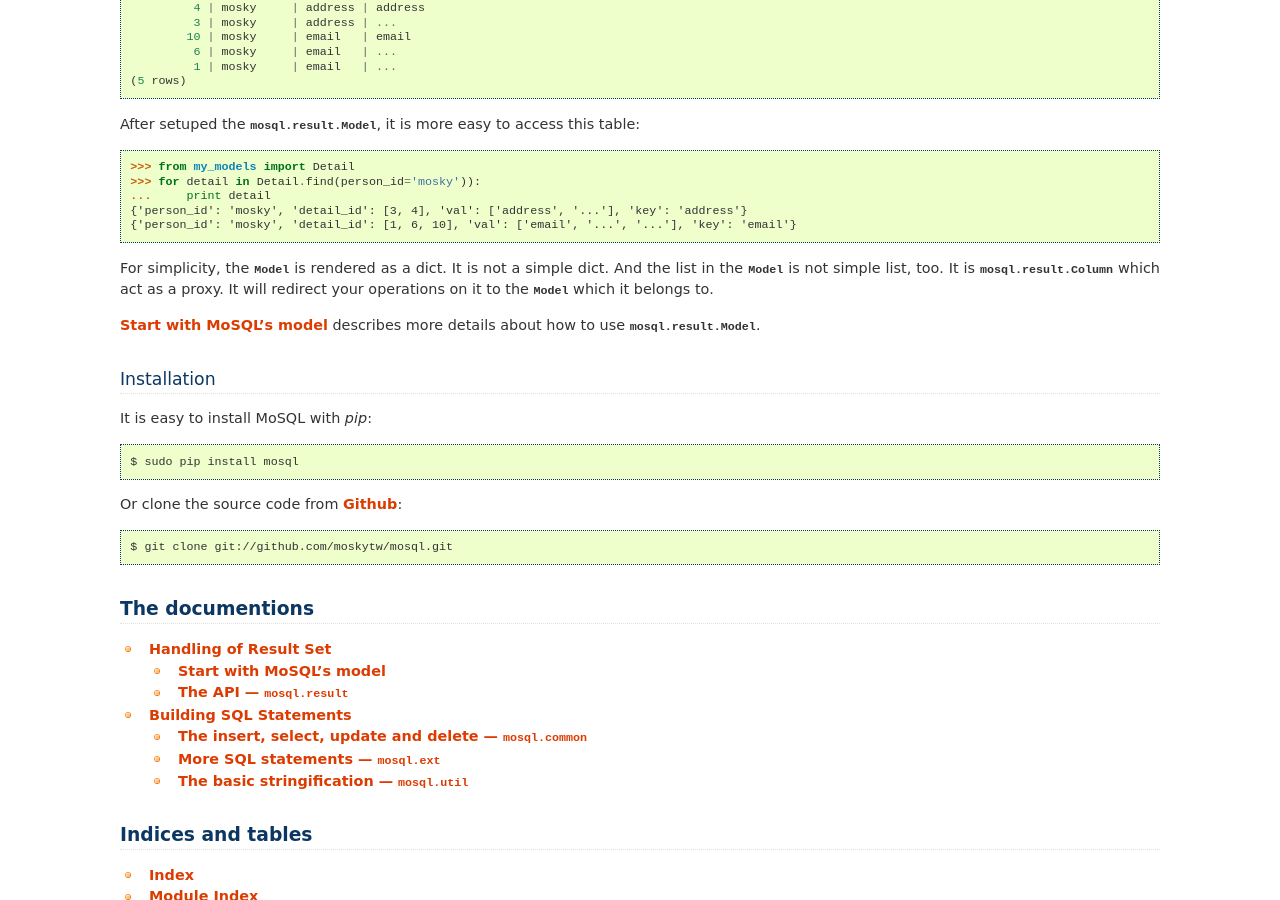
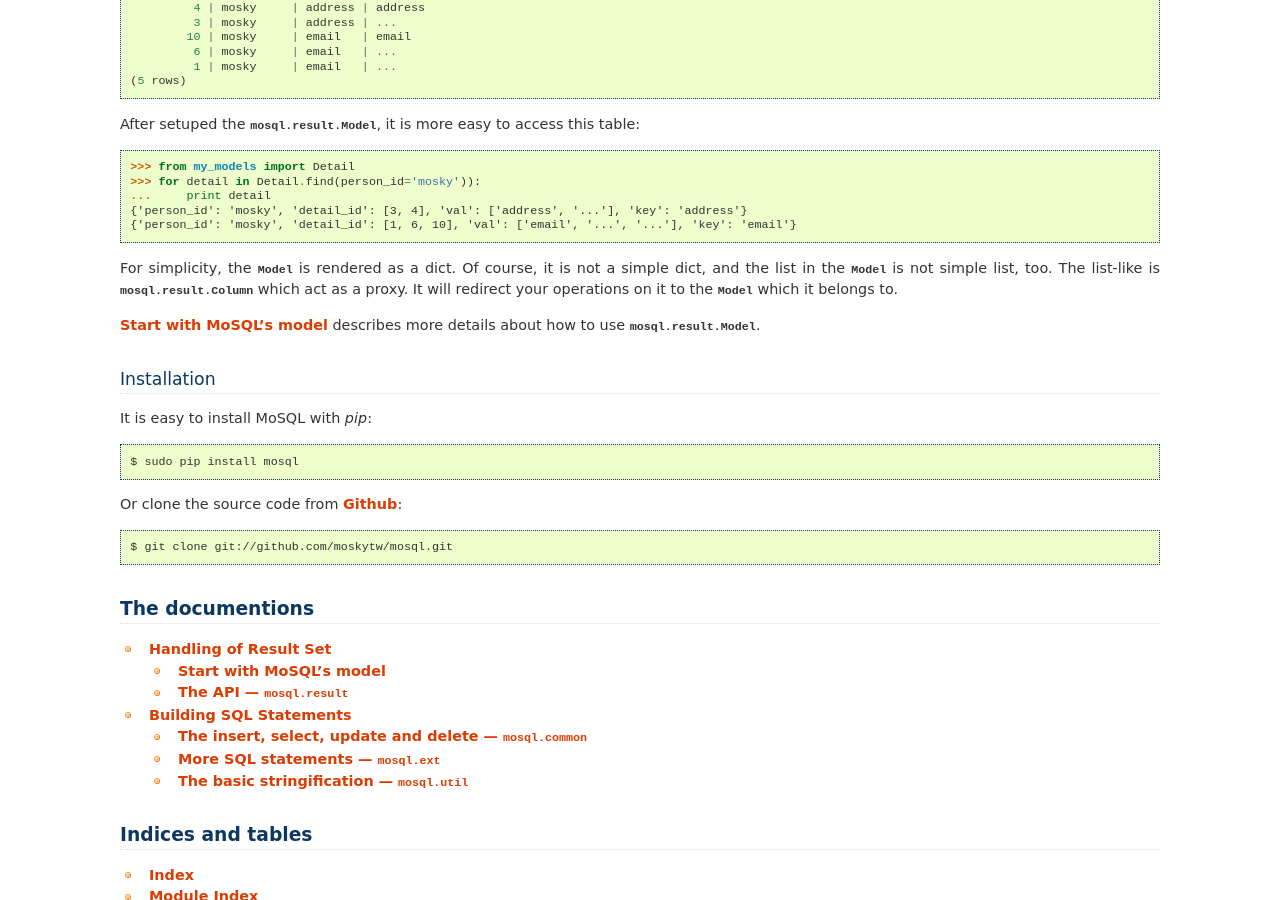
Before and after one commit to moskytw/mosql, a Sphinx documentation site: the page built from docs/index.rst, in a window 1280 px wide and 900 px high, scrolled down 491 px. Built offline with Sphinx 7.4.7, drawn with Linux system fonts in a browser that asks for light colours.

Commit message:
rewording

```diff
--- a/docs/index.rst
+++ b/docs/index.rst
@@ -44,7 +44,7 @@
     {'person_id': 'mosky', 'detail_id': [3, 4], 'val': ['address', '...'], 'key': 'address'}
     {'person_id': 'mosky', 'detail_id': [1, 6, 10], 'val': ['email', '...', '...'], 'key': 'email'}
 
-For simplicity, the :py:class:`~mosql.result.Model` is rendered as a dict. It is not a simple dict. And the list in the :py:class:`~mosql.result.Model` is not simple list, too. It is :py:class:`mosql.result.Column` which act as a proxy. It will redirect your operations on it to the :py:class:`~mosql.result.Model` which it belongs to.
+For simplicity, the :py:class:`~mosql.result.Model` is rendered as a dict. Of course, it is not a simple dict, and the list in the :py:class:`~mosql.result.Model` is not simple list, too. The list-like is :py:class:`mosql.result.Column` which act as a proxy. It will redirect your operations on it to the :py:class:`~mosql.result.Model` which it belongs to.
 
 :ref:`tutorial-of-model` describes more details about how to use :py:class:`mosql.result.Model`.
 
```
